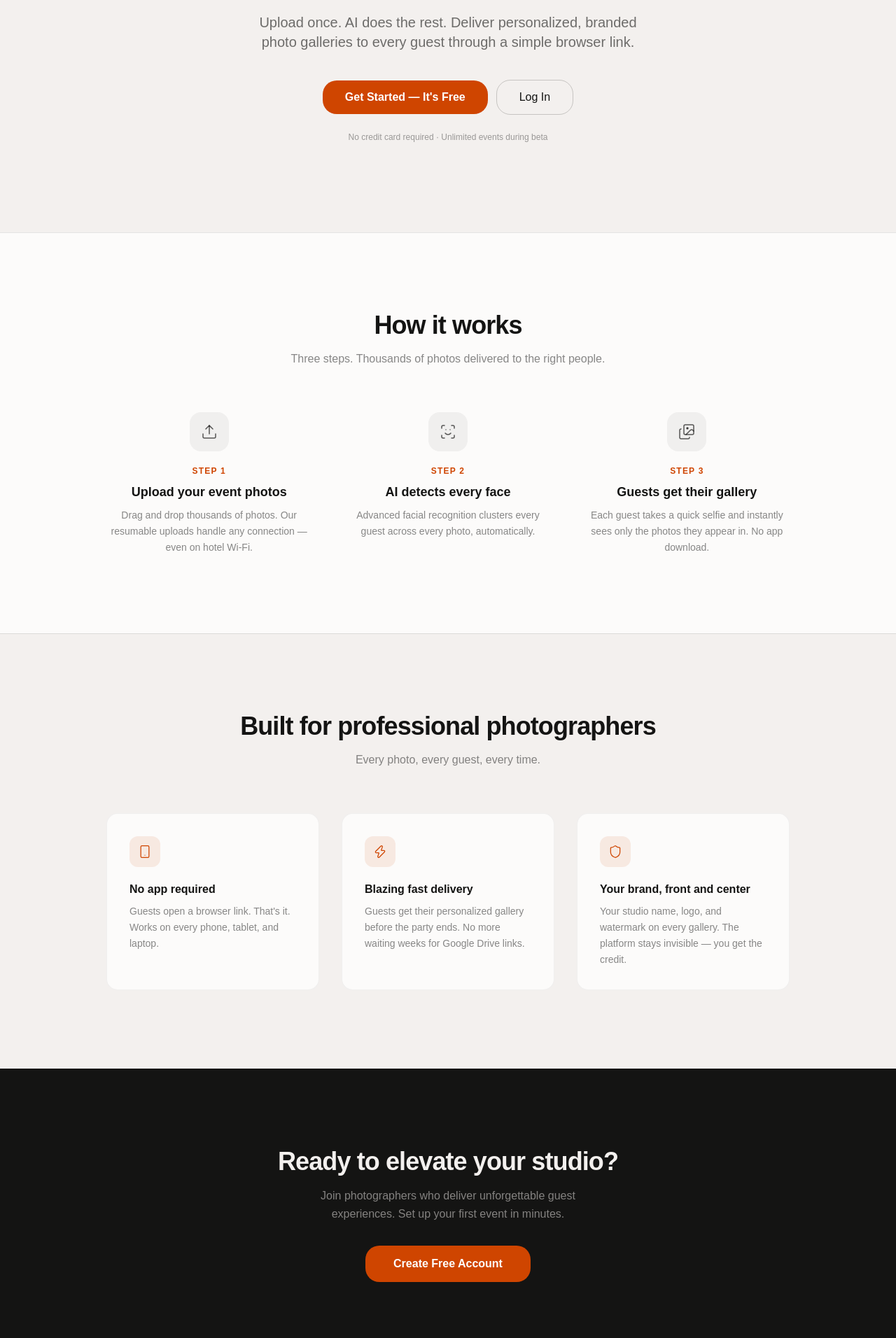
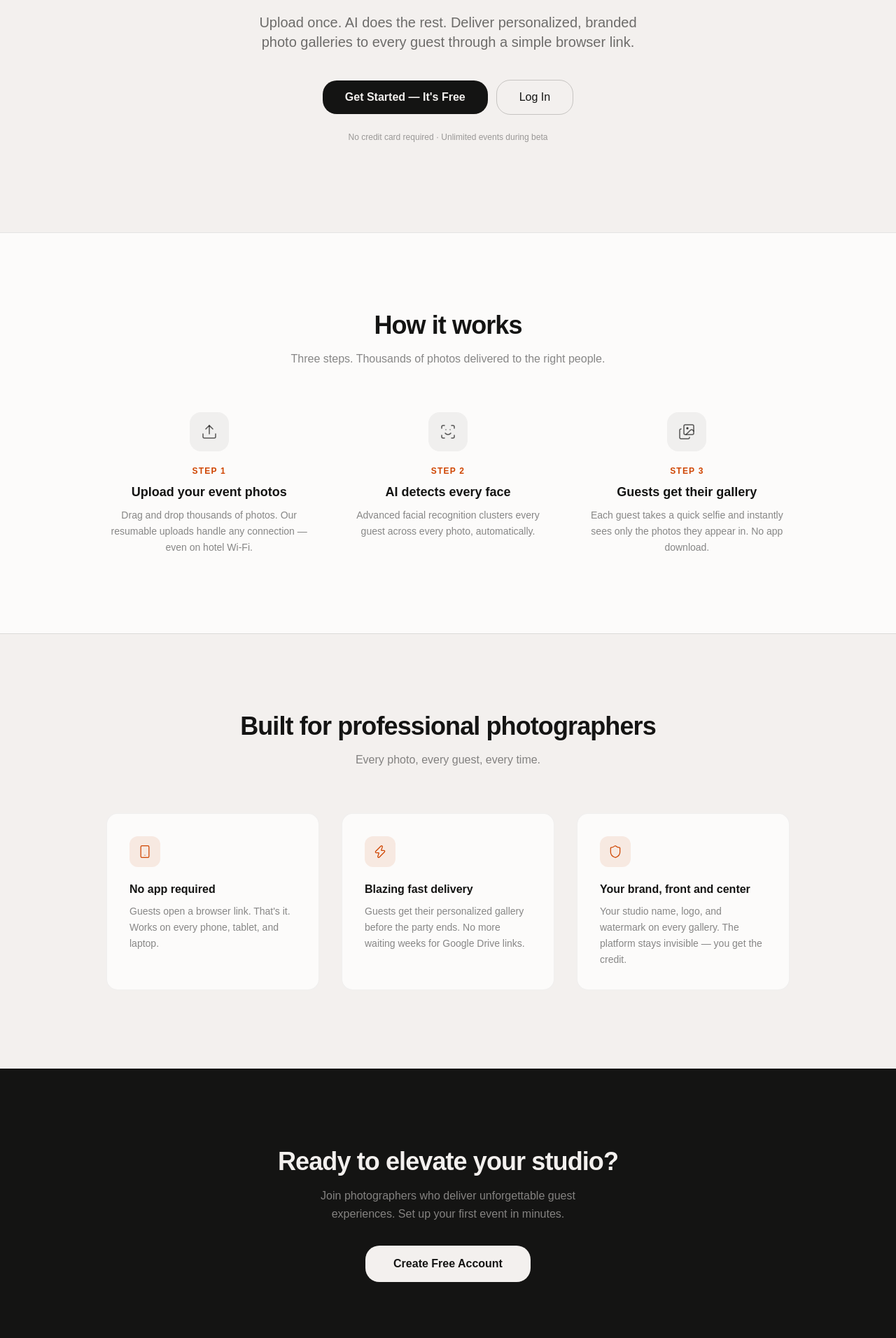
Before and after one commit to vatsal1306/event-vision-pipeline, a Next.js app in the folder frontend/: page / in a window 1280 px wide. Shown: the part 408-2320 px from the top of the page at 70% size. Built offline with nearby package versions, Linux system fonts and the light colour scheme; no server answers; a web font is replaced by a local one.

Commit message:
fix(frontend): address PR 31 review comments (FE-007)

```diff
--- a/frontend/src/app/(marketing)/page.tsx
+++ b/frontend/src/app/(marketing)/page.tsx
@@ -1,7 +1,11 @@
 import Link from 'next/link';
 import { Upload, ScanFace, Images, Smartphone, Zap, Shield } from 'lucide-react';
-import { AnimatedSection } from '@/components/shared/animated-section';
+import dynamic from 'next/dynamic';
 
+const AnimatedSection = dynamic(
+  () => import('@/components/shared/animated-section').then((mod) => mod.AnimatedSection),
+  { ssr: false }
+);
 const steps = [
   {
     icon: Upload,
@@ -69,7 +73,7 @@ export default function MarketingPage() {
             <div className="flex flex-col sm:flex-row items-center justify-center gap-3">
               <Link
                 href="/register"
-                className="w-full sm:w-auto bg-signal text-white rounded-button px-8 py-3 font-semibold text-base hover:bg-signal-light transition-colors"
+                className="w-full sm:w-auto bg-ink text-canvas rounded-button px-8 py-3 font-semibold text-base hover:bg-ink/90 transition-colors"
               >
                 Get Started — It&apos;s Free
               </Link>
@@ -172,7 +176,7 @@ export default function MarketingPage() {
             </p>
             <Link
               href="/register"
-              className="inline-block bg-signal text-white rounded-button px-10 py-3.5 font-semibold text-base hover:bg-signal-light transition-colors"
+              className="inline-block bg-canvas text-ink rounded-button px-10 py-3.5 font-semibold text-base hover:bg-canvas/90 transition-colors"
             >
               Create Free Account
             </Link>
```
Also changed, not shown: frontend/src/app/(marketing)/not-found.tsx (renamed from frontend/src/app/not-found.tsx).
